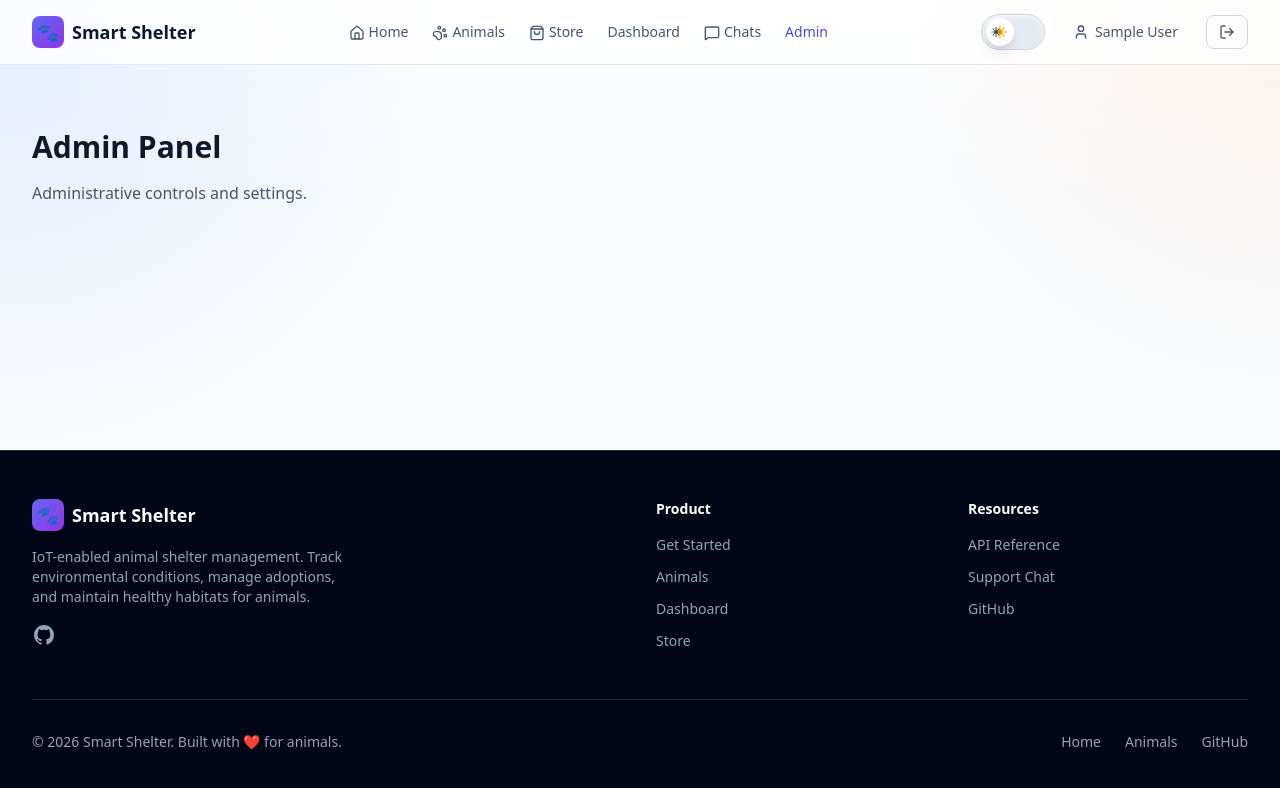
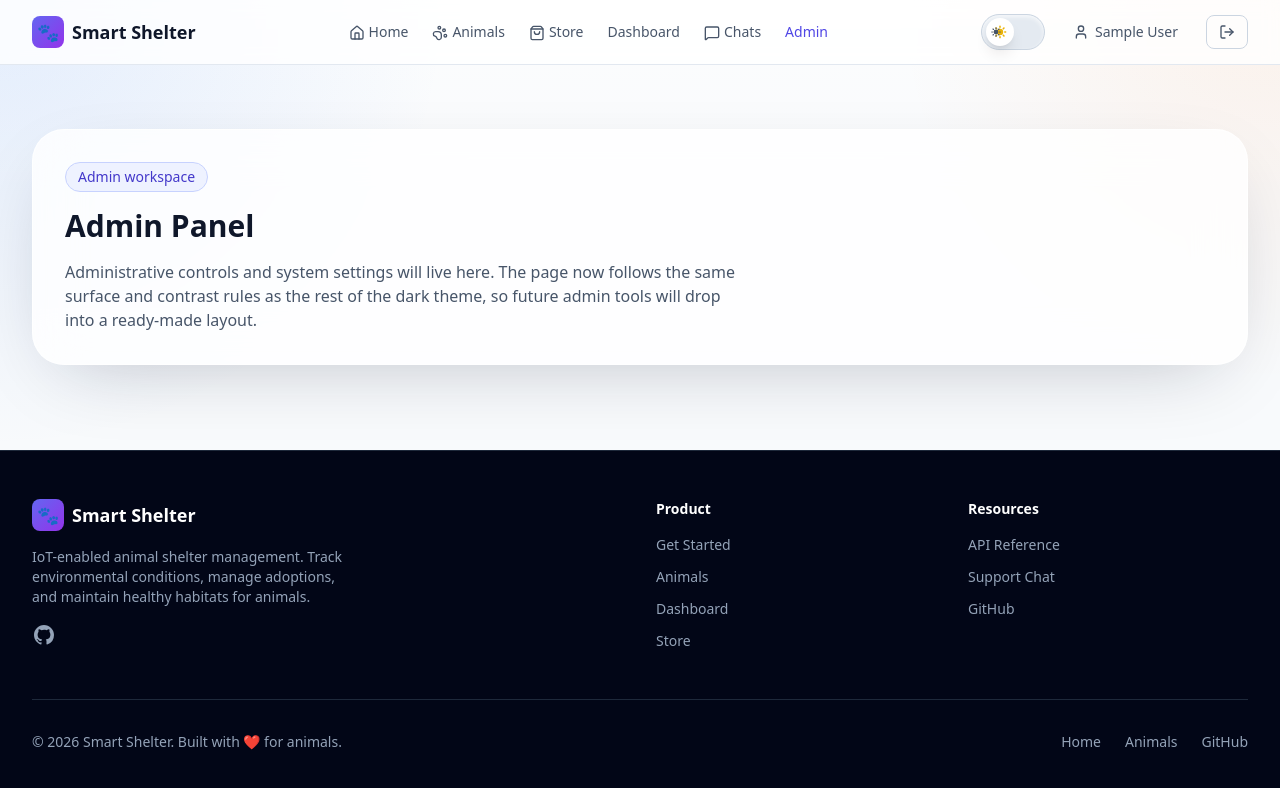
Before and after one commit to alanarzumanjan/SmartAnimalShelter, a React (Vite) app in the folder frontend/: page /admin in a window 1280 px wide. Shown: the top 788 px of the page. Built offline with nearby package versions, Linux system fonts and the light colour scheme; no server answers; sample sign-in values are in the browser's storage.

Commit message:
Refactor AdminPage component to enhance layout and improve dark theme consistency

```diff
--- a/frontend/src/pages/admin/AdminPage.tsx
+++ b/frontend/src/pages/admin/AdminPage.tsx
@@ -3,8 +3,15 @@ import React from 'react';
 const AdminPage: React.FC = () => {
   return (
     <div className="py-8">
-      <h1 className="text-3xl font-bold text-gray-900 mb-4">Admin Panel</h1>
-      <p className="text-gray-600">Administrative controls and settings.</p>
+      <section className="rounded-[2rem] border border-white/70 bg-white/80 p-8 shadow-[0_24px_80px_-32px_rgba(15,23,42,0.28)] backdrop-blur-xl dark:border-white/10 dark:bg-slate-900/75 dark:shadow-[0_28px_90px_-36px_rgba(2,6,23,0.82)]">
+        <div className="mb-4 inline-flex items-center rounded-full border border-indigo-200 bg-indigo-50 px-3 py-1 text-sm font-medium text-indigo-700 dark:border-indigo-500/30 dark:bg-indigo-500/10 dark:text-indigo-300">
+          Admin workspace
+        </div>
+        <h1 className="mb-4 text-3xl font-bold text-slate-900 dark:text-white">Admin Panel</h1>
+        <p className="max-w-2xl text-slate-600 dark:text-slate-300">
+          Administrative controls and system settings will live here. The page now follows the same surface and contrast rules as the rest of the dark theme, so future admin tools will drop into a ready-made layout.
+        </p>
+      </section>
     </div>
   );
 };
```
